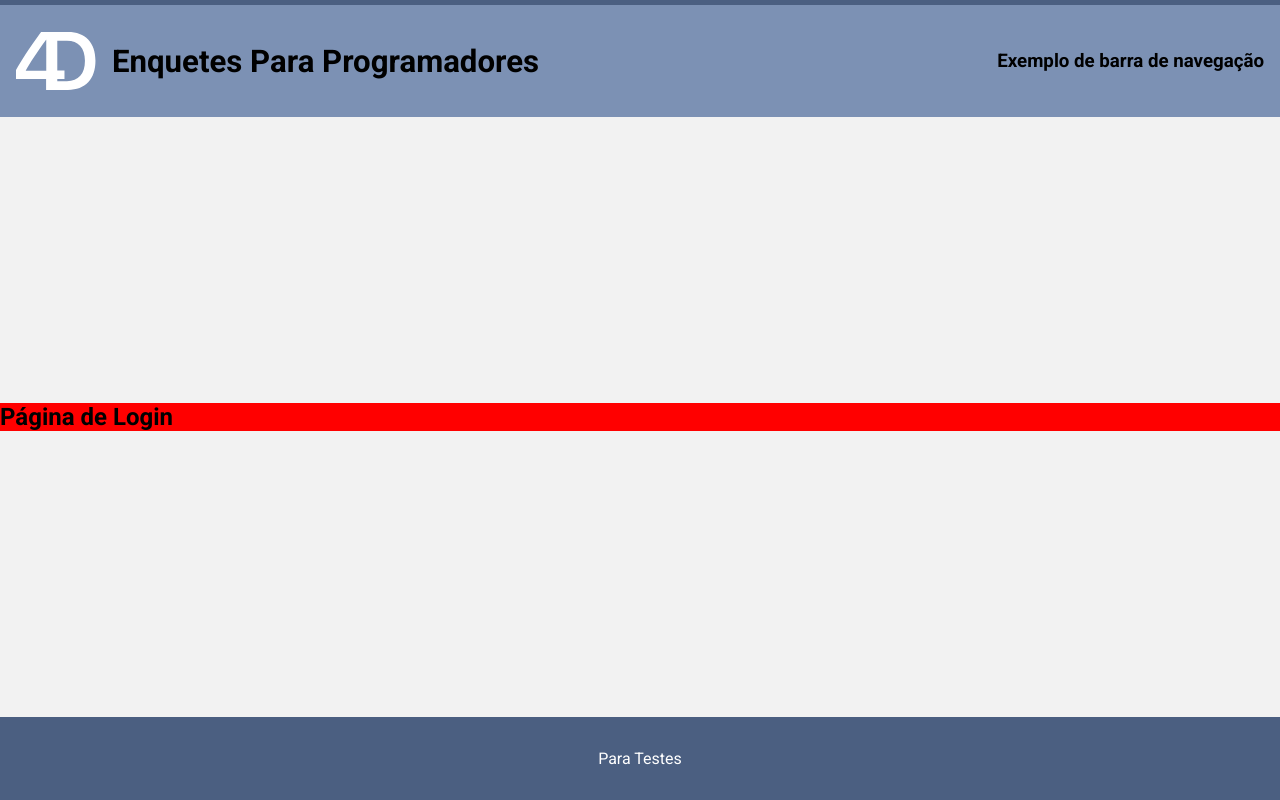
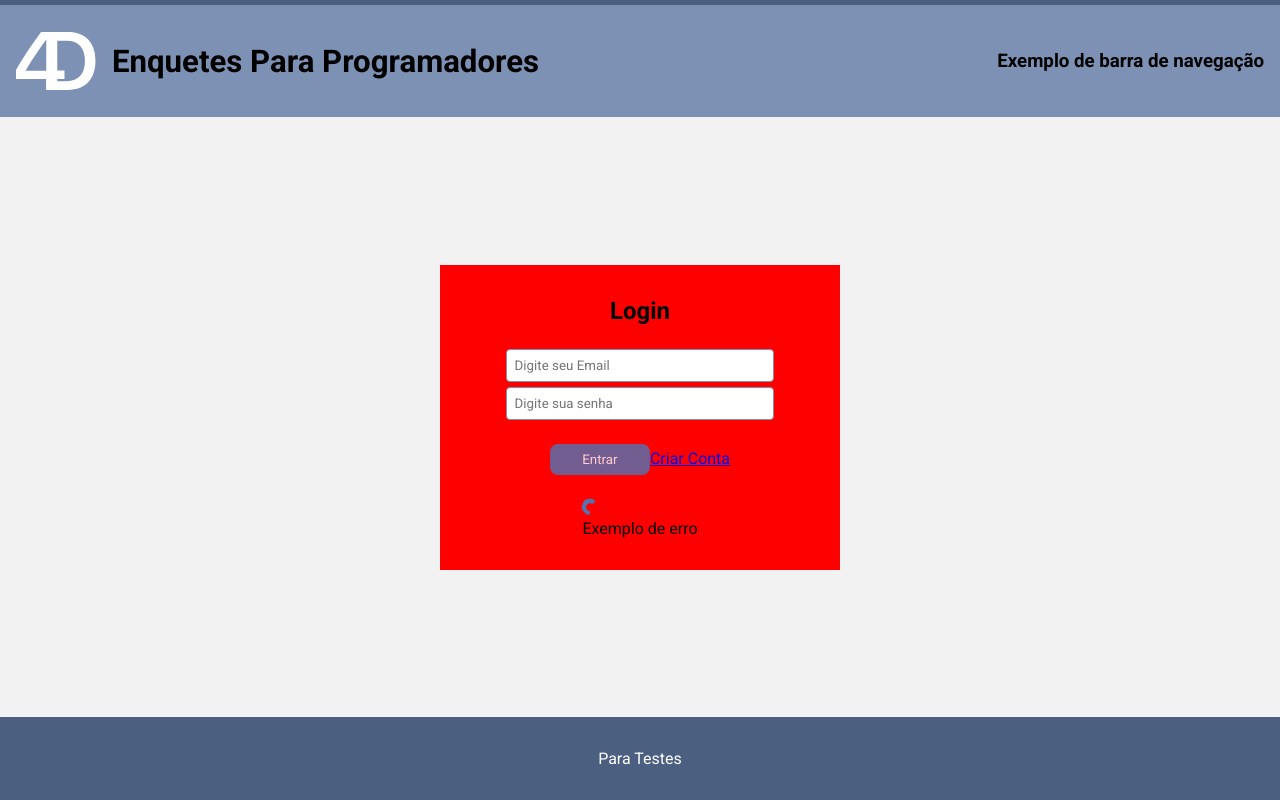
Before and after one commit to PedroSolano27/Curso_TypeScript, a React app in the folder Clean-React/: page / in a window 1280 px wide. Built offline with nearby package versions, Linux system fonts and the light colour scheme.

Commit message:
Adicionado protótipo visual de página de login

```diff
--- a/Clean-React/src/Presentation/Pages/LoginPage/Login.tsx
+++ b/Clean-React/src/Presentation/Pages/LoginPage/Login.tsx
@@ -1,12 +1,28 @@
 // Página de Login
 import React from "react";
 import "./Login.css";
+import Spinner from "../../Components/Spinner/Spinner";
 
 function Login() {
   return (
-    <section id="login">
-      <h2>Página de Login</h2>
-    </section>
+    <form id="login">
+      <h2>Login</h2>
+
+      <section className="form-inputs">
+        <input className="" type="email" name="email" placeholder="Digite seu Email" required/>
+        <input className="" type="password" name="password" placeholder="Digite sua senha" required/>
+      </section>
+
+      <section className="login-inputs">
+        <button type="submit">Entrar</button>
+        <a href="/">Criar Conta</a>
+      </section>
+
+      <section className="status-msg">
+        <Spinner className="spinner"/>
+        <p>Exemplo de erro</p>
+      </section>
+    </form>
   );
 }
 
```
